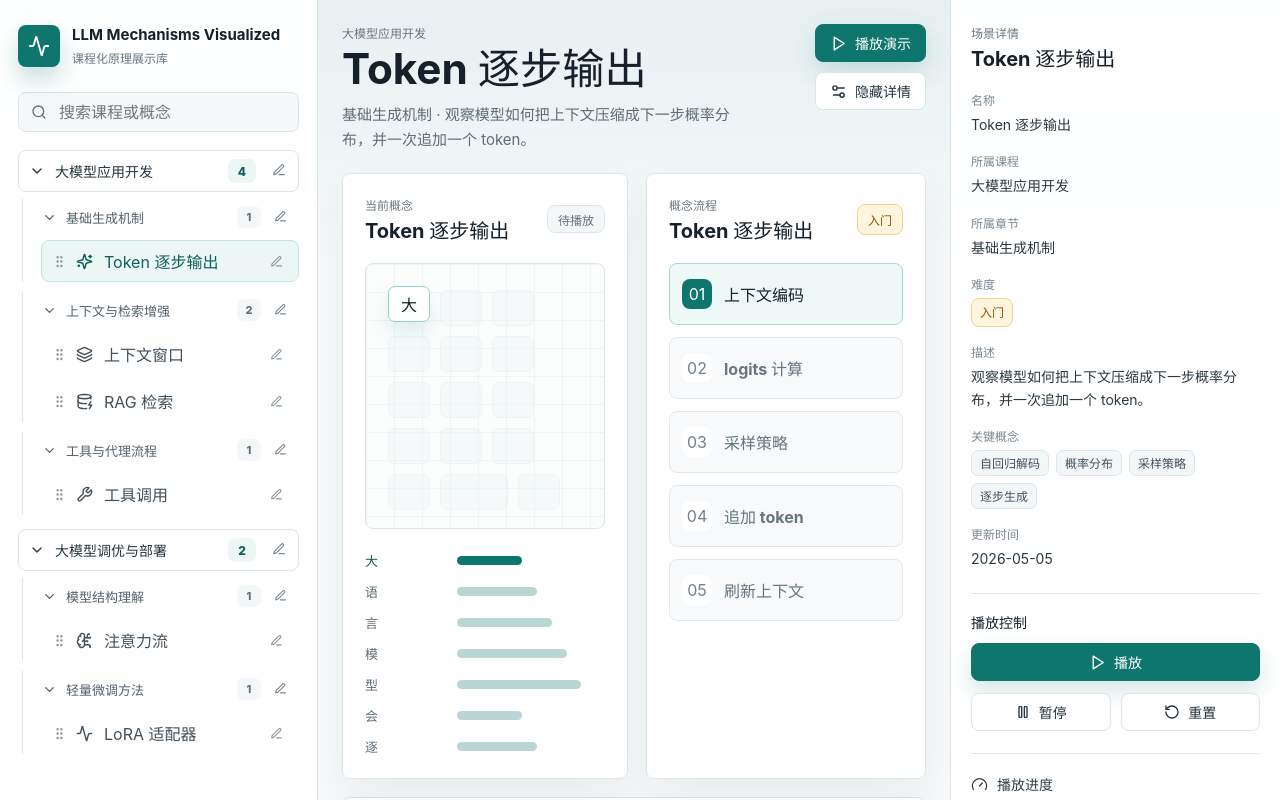
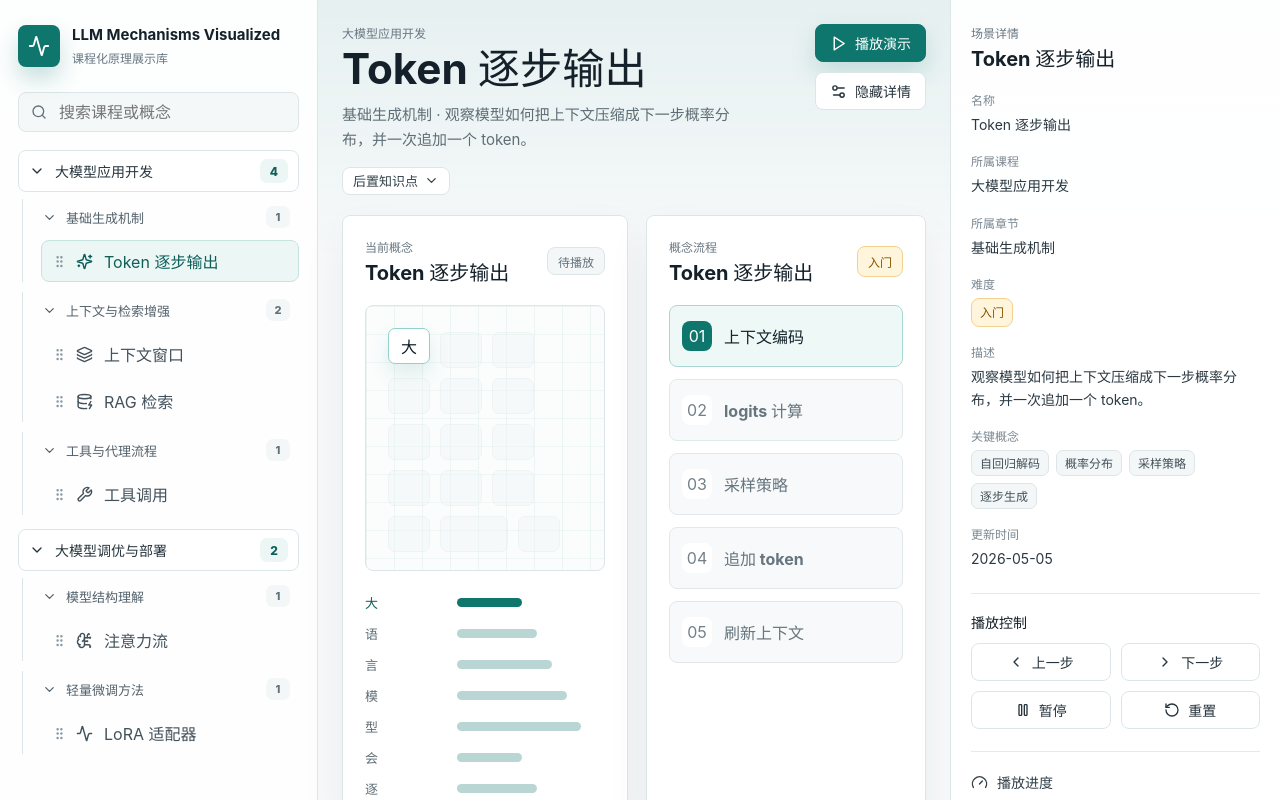
Before and after one commit to Jianfeng777/LLM-Mechanisms-Visualized, a React (Vite) app: page / in a window 1280 px wide. Shown: the top 800 px of the page. Built offline with nearby package versions, Linux system fonts and the light colour scheme.

Commit message:
Refine knowledge navigation and playback controls

```diff
--- a/src/main.tsx
+++ b/src/main.tsx
@@ -5,9 +5,9 @@ import {
   BrainCircuit,
   Check,
   ChevronDown,
+  ChevronLeft,
   ChevronRight,
   DatabaseZap,
-  Edit3,
   Gauge,
   GripVertical,
   Info,
@@ -51,12 +51,6 @@ type Course = {
   title: string;
   summary: string;
   chapters: Chapter[];
-};
-
-type LabelOverrides = {
-  courses: Record<string, string>;
-  chapters: Record<string, string>;
-  concepts: Record<string, string>;
 };
 
 const concepts: Record<string, Concept> = {
@@ -227,25 +221,8 @@ const countCourseConcepts = (course: Course) => course.chapters.reduce((total, c
 
 const firstConceptId = defaultCourses[0].chapters[0].conceptIds[0];
 
-function loadLabelOverrides(): LabelOverrides {
-  const saved = localStorage.getItem("llm-label-overrides");
-  if (!saved) return { courses: {}, chapters: {}, concepts: {} };
-
-  try {
-    const parsed = JSON.parse(saved) as Partial<LabelOverrides>;
-    return {
-      courses: parsed.courses || {},
-      chapters: parsed.chapters || {},
-      concepts: parsed.concepts || {}
-    };
-  } catch {
-    return { courses: {}, chapters: {}, concepts: {} };
-  }
-}
-
 function App() {
   const [courses, setCourses] = useState<Course[]>(loadCourseOrder);
-  const [labelOverrides, setLabelOverrides] = useState<LabelOverrides>(loadLabelOverrides);
   const [expandedCourseIds, setExpandedCourseIds] = useState<string[]>(defaultCourses.map((course) => course.id));
   const [expandedChapterIds, setExpandedChapterIds] = useState<string[]>(
     defaultCourses.flatMap((course) => course.chapters.map((chapter) => chapter.id))
@@ -261,9 +238,6 @@ function App() {
   const selectedCourse = courses.find((course) => course.id === selected.courseId) || courses[0];
   const selectedChapter =
     selectedCourse.chapters.find((chapter) => chapter.conceptIds.includes(selected.id)) || selectedCourse.chapters[0];
-  const selectedTitle = labelOverrides.concepts[selected.id] || selected.title;
-  const selectedCourseTitle = labelOverrides.courses[selectedCourse.id] || selectedCourse.title;
-  const selectedChapterTitle = labelOverrides.chapters[selectedChapter.id] || selectedChapter.title;
   const prerequisiteIds = selected.prerequisiteIds || [];
 
   const filteredCourses = useMemo(() => {
@@ -277,16 +251,13 @@ function App() {
             ...chapter,
             conceptIds: chapter.conceptIds.filter((id) => {
               const concept = concepts[id];
-              const courseTitle = labelOverrides.courses[course.id] || course.title;
-              const chapterTitle = labelOverrides.chapters[chapter.id] || chapter.title;
-              const conceptTitle = labelOverrides.concepts[concept.id] || concept.title;
-              return `${courseTitle} ${chapterTitle} ${conceptTitle} ${concept.summary}`.toLowerCase().includes(normalizedQuery);
+              return `${course.title} ${chapter.title} ${concept.title} ${concept.summary}`.toLowerCase().includes(normalizedQuery);
             })
           }))
           .filter((chapter) => chapter.conceptIds.length > 0)
       }))
       .filter((course) => course.chapters.length > 0);
-  }, [courses, labelOverrides, query]);
+  }, [courses, query]);
 
   useEffect(() => {
     const payload = courses.reduce<Record<string, Record<string, string[]>>>((acc, course) => {
@@ -298,10 +269,6 @@ function App() {
     }, {});
     localStorage.setItem("llm-chapter-order", JSON.stringify(payload));
   }, [courses]);
-
-  useEffect(() => {
-    localStorage.setItem("llm-label-overrides", JSON.stringify(labelOverrides));
-  }, [labelOverrides]);
 
   useEffect(() => {
     setCursor(0);
@@ -354,16 +321,19 @@ function App() {
     setIsPlaying(false);
   };
 
-  const renameItem = (type: keyof LabelOverrides, id: string, currentName: string) => {
-    const nextName = window.prompt("请输入新的名称", currentName)?.trim();
-    if (!nextName) return;
-    setLabelOverrides((current) => ({
-      ...current,
-      [type]: {
-        ...current[type],
-        [id]: nextName
-      }
-    }));
+  const goToStep = (index: number) => {
+    setCursor(index);
+    setIsPlaying(false);
+  };
+
+  const stepBackward = () => {
+    setCursor((current) => (current - 1 + selected.timeline.length) % selected.timeline.length);
+    setIsPlaying(false);
+  };
+
+  const stepForward = () => {
+    setCursor((current) => (current + 1) % selected.timeline.length);
+    setIsPlaying(false);
   };
 
   return (
@@ -387,40 +357,24 @@ function App() {
         <nav className="course-list">
           {filteredCourses.map((course) => {
             const isExpanded = expandedCourseIds.includes(course.id) || query.trim().length > 0;
-            const courseTitle = labelOverrides.courses[course.id] || course.title;
             return (
               <section className="course-group" key={course.id}>
                 <button className="course-toggle" onClick={() => toggleCourse(course.id)}>
                   {isExpanded ? <ChevronDown size={16} /> : <ChevronRight size={16} />}
-                  <span>{courseTitle}</span>
+                  <span>{course.title}</span>
                   <small>{countCourseConcepts(course)}</small>
-                </button>
-                <button
-                  className="rename-button course-rename"
-                  onClick={() => renameItem("courses", course.id, courseTitle)}
-                  aria-label={`重命名课程 ${courseTitle}`}
-                >
-                  <Edit3 size={14} />
                 </button>
 
                 {isExpanded && (
                   <div className="chapter-list">
                     {course.chapters.map((chapter) => {
                       const isChapterExpanded = expandedChapterIds.includes(chapter.id) || query.trim().length > 0;
-                      const chapterTitle = labelOverrides.chapters[chapter.id] || chapter.title;
                       return (
                         <section className="chapter-group" key={chapter.id}>
                           <button className="chapter-toggle" onClick={() => toggleChapter(chapter.id)}>
                             {isChapterExpanded ? <ChevronDown size={15} /> : <ChevronRight size={15} />}
-                            <span>{chapterTitle}</span>
+                            <span>{chapter.title}</span>
                             <small>{chapter.conceptIds.length}</small>
-                          </button>
-                          <button
-                            className="rename-button chapter-rename"
-                            onClick={() => renameItem("chapters", chapter.id, chapterTitle)}
-                            aria-label={`重命名章节 ${chapterTitle}`}
-                          >
-                            <Edit3 size={13} />
                           </button>
 
                           {isChapterExpanded && (
@@ -428,7 +382,6 @@ function App() {
                               {chapter.conceptIds.map((conceptId) => {
                                 const concept = concepts[conceptId];
                                 const Icon = iconByConcept[concept.id] || Sparkles;
-                                const conceptTitle = labelOverrides.concepts[concept.id] || concept.title;
                                 return (
                                   <button
                                     className={`concept-link ${concept.id === selected.id ? "active" : ""}`}
@@ -443,18 +396,7 @@ function App() {
                                   >
                                     <GripVertical className="drag-handle" size={15} />
                                     <Icon size={17} />
-                                    <span>{conceptTitle}</span>
-                                    <span
-                                      className="inline-rename"
-                                      onClick={(event) => {
-                                        event.stopPropagation();
-                                        renameItem("concepts", concept.id, conceptTitle);
-                                      }}
-                                      role="button"
-                                      aria-label={`重命名知识点 ${conceptTitle}`}
-                                    >
-                                      <Edit3 size={13} />
-                                    </span>
+                                    <span>{concept.title}</span>
                                   </button>
                                 );
                               })}
@@ -474,21 +416,54 @@ function App() {
       <section className="workspace">
         <header className="topbar">
           <div>
-            <span className="caption">{selectedCourseTitle}</span>
-            <h1>{selectedTitle}</h1>
+            <span className="caption">{selectedCourse.title}</span>
+            <h1>{selected.title}</h1>
             <p>
-              {selectedChapterTitle} · {selected.summary}
+              {selectedChapter.title} · {selected.summary}
             </p>
-            {prerequisiteIds.length > 0 && (
-              <div className="prerequisite-row" aria-label="前置知识点">
+            <div className="knowledge-links" aria-label="知识点关系">
+              {prerequisiteIds.length > 0 && (
+                <div className="prerequisite-row" aria-label="前置知识点">
                 <span>前置知识点</span>
                 {prerequisiteIds.map((id) => (
                   <button key={id} onClick={() => setSelectedId(id)}>
-                    {labelOverrides.concepts[id] || concepts[id].title}
+                    {concepts[id].title}
                   </button>
                 ))}
               </div>
-            )}
+              )}
+              <div className="post-menu">
+                <button className="post-trigger">
+                  后置知识点
+                  <ChevronDown size={15} />
+                </button>
+                <div className="post-course-list">
+                  {courses.map((course) => (
+                    <div className="post-course-item" key={course.id}>
+                      <span>{course.title}</span>
+                      <ChevronRight size={14} />
+                      <div className="post-chapter-list">
+                        {course.chapters.map((chapter) => (
+                          <div className="post-chapter-item" key={chapter.id}>
+                            <span>{chapter.title}</span>
+                            <ChevronRight size={14} />
+                            <div className="post-concept-list">
+                              {chapter.conceptIds
+                                .filter((conceptId) => conceptId !== selected.id)
+                                .map((conceptId) => (
+                                  <button key={conceptId} onClick={() => setSelectedId(conceptId)}>
+                                    {concepts[conceptId].title}
+                                  </button>
+                                ))}
+                            </div>
+                          </div>
+                        ))}
+                      </div>
+                    </div>
+                  ))}
+                </div>
+              </div>
+            </div>
           </div>
           <div className="topbar-actions">
             <button className="primary-button" onClick={() => setIsPlaying(true)}>
@@ -507,7 +482,7 @@ function App() {
             <div className="panel-head">
               <div>
                 <span className="caption">当前概念</span>
-                <h2>{selectedTitle}</h2>
+                <h2>{selected.title}</h2>
               </div>
               <span className={isPlaying ? "status running" : "status"}>{isPlaying ? "播放中" : "待播放"}</span>
             </div>
@@ -531,11 +506,11 @@ function App() {
             </div>
           </section>
 
-          <section className="flow-panel" aria-label={`${selectedTitle} 流程`}>
+          <section className="flow-panel" aria-label={`${selected.title} 流程`}>
             <div className="panel-head">
               <div>
                 <span className="caption">概念流程</span>
-                <h2>{selectedTitle}</h2>
+                <h2>{selected.title}</h2>
               </div>
               <span className="difficulty">{selected.difficulty}</span>
             </div>
@@ -551,7 +526,7 @@ function App() {
           </section>
         </div>
 
-        <section className="timeline-panel" aria-label={`${selectedTitle} 时间线`}>
+        <section className="timeline-panel" aria-label={`${selected.title} 时间线`}>
           <div className="panel-head">
             <div>
               <span className="caption">生成时间线</span>
@@ -563,10 +538,14 @@ function App() {
               const isDone = index < cursor % selected.timeline.length;
               const isCurrent = index === cursor % selected.timeline.length;
               return (
-                <div className={`timeline-step ${isDone ? "done" : ""} ${isCurrent ? "current" : ""}`} key={item}>
+                <button
+                  className={`timeline-step ${isDone ? "done" : ""} ${isCurrent ? "current" : ""}`}
+                  key={item}
+                  onClick={() => goToStep(index)}
+                >
                   <span>{index + 1}</span>
                   <strong>{item}</strong>
-                </div>
+                </button>
               );
             })}
           </div>
@@ -576,19 +555,19 @@ function App() {
       {detailVisible && <aside className="inspector" aria-label="场景详情">
         <section className="scene-detail">
           <span className="caption">场景详情</span>
-          <h2>{selectedTitle}</h2>
+          <h2>{selected.title}</h2>
           <dl>
             <div>
               <dt>名称</dt>
-              <dd>{selectedTitle}</dd>
+              <dd>{selected.title}</dd>
             </div>
             <div>
               <dt>所属课程</dt>
-              <dd>{selectedCourseTitle}</dd>
+              <dd>{selectedCourse.title}</dd>
             </div>
             <div>
               <dt>所属章节</dt>
-              <dd>{selectedChapterTitle}</dd>
+              <dd>{selectedChapter.title}</dd>
             </div>
             <div>
               <dt>难度</dt>
@@ -617,11 +596,15 @@ function App() {
 
         <section className="playback-card">
           <h3>播放控制</h3>
-          <button className="play-button" onClick={() => setIsPlaying(true)}>
-            <Play size={17} />
-            播放
-          </button>
           <div className="playback-actions">
+            <button onClick={stepBackward}>
+              <ChevronLeft size={16} />
+              上一步
+            </button>
+            <button onClick={stepForward}>
+              <ChevronRight size={16} />
+              下一步
+            </button>
             <button onClick={() => setIsPlaying(false)}>
               <Pause size={16} />
               暂停
--- a/src/styles.css
+++ b/src/styles.css
@@ -124,7 +124,7 @@ button {
 
 .course-toggle {
   display: grid;
-  grid-template-columns: 18px 1fr 28px 24px;
+  grid-template-columns: 18px 1fr 28px;
   align-items: center;
   gap: 8px;
   width: 100%;
@@ -135,30 +135,6 @@ button {
   background: #ffffff;
   border: 1px solid #dce5e8;
   border-radius: 8px;
-}
-
-.rename-button {
-  display: inline-grid;
-  place-items: center;
-  width: 26px;
-  height: 26px;
-  color: #7a8790;
-  background: transparent;
-  border: 1px solid transparent;
-  border-radius: 7px;
-}
-
-.rename-button:hover,
-.inline-rename:hover {
-  color: #0f5f59;
-  background: #e8f6f4;
-  border-color: #b9d8d4;
-}
-
-.course-rename {
-  position: absolute;
-  top: 7px;
-  right: 8px;
 }
 
 .course-toggle span {
@@ -194,7 +170,7 @@ button {
 
 .chapter-toggle {
   display: grid;
-  grid-template-columns: 17px 1fr 24px 22px;
+  grid-template-columns: 17px 1fr 24px;
   align-items: center;
   gap: 7px;
   width: 100%;
@@ -205,12 +181,6 @@ button {
   background: transparent;
   border: 1px solid transparent;
   border-radius: 8px;
-}
-
-.chapter-rename {
-  position: absolute;
-  top: 4px;
-  right: 6px;
 }
 
 .chapter-toggle:hover {
@@ -244,7 +214,7 @@ button {
 
 .concept-link {
   display: grid;
-  grid-template-columns: 16px 20px 1fr 24px;
+  grid-template-columns: 16px 20px 1fr;
   align-items: center;
   gap: 8px;
   width: 100%;
@@ -255,16 +225,6 @@ button {
   background: transparent;
   border: 1px solid transparent;
   border-radius: 8px;
-}
-
-.inline-rename {
-  display: inline-grid;
-  place-items: center;
-  width: 24px;
-  height: 24px;
-  color: #8a98a1;
-  border: 1px solid transparent;
-  border-radius: 7px;
 }
 
 .concept-link.active,
@@ -336,11 +296,15 @@ button {
   border: 1px solid #dce5e8;
 }
 
+.knowledge-links,
 .prerequisite-row {
   display: flex;
   flex-wrap: wrap;
   align-items: center;
   gap: 8px;
+}
+
+.knowledge-links {
   margin-top: 14px;
 }
 
@@ -359,6 +323,101 @@ button {
   border-radius: 8px;
   font-size: 13px;
   font-weight: 800;
+}
+
+.post-menu {
+  position: relative;
+}
+
+.post-trigger {
+  display: inline-flex;
+  align-items: center;
+  gap: 6px;
+  min-height: 28px;
+  padding: 0 10px;
+  color: #314049;
+  background: #ffffff;
+  border: 1px solid #dce5e8;
+  border-radius: 8px;
+  font-size: 13px;
+  font-weight: 800;
+}
+
+.post-course-list,
+.post-chapter-list,
+.post-concept-list {
+  position: absolute;
+  z-index: 20;
+  display: none;
+  min-width: 190px;
+  padding: 6px;
+  background: #ffffff;
+  border: 1px solid #dce5e8;
+  border-radius: 8px;
+  box-shadow: 0 18px 42px rgba(31, 45, 52, 0.13);
+}
+
+.post-course-list {
+  top: calc(100% + 8px);
+  left: 0;
+}
+
+.post-menu:hover .post-course-list,
+.post-course-item:hover > .post-chapter-list,
+.post-chapter-item:hover > .post-concept-list,
+.post-menu:focus-within .post-course-list,
+.post-course-item:focus-within > .post-chapter-list,
+.post-chapter-item:focus-within > .post-concept-list {
+  display: grid;
+}
+
+.post-course-item,
+.post-chapter-item {
+  position: relative;
+  display: grid;
+  grid-template-columns: 1fr 16px;
+  align-items: center;
+  gap: 8px;
+  min-height: 34px;
+  padding: 7px 8px;
+  color: #43515a;
+  border-radius: 7px;
+  font-size: 13px;
+  font-weight: 800;
+}
+
+.post-course-item:hover,
+.post-chapter-item:hover {
+  color: #0f5f59;
+  background: #ebf6f5;
+}
+
+.post-chapter-list,
+.post-concept-list {
+  top: -7px;
+  left: calc(100% + 8px);
+}
+
+.post-concept-list {
+  gap: 3px;
+}
+
+.post-concept-list button {
+  min-height: 32px;
+  padding: 0 9px;
+  color: #43515a;
+  text-align: left;
+  background: transparent;
+  border: 1px solid transparent;
+  border-radius: 7px;
+  font-size: 13px;
+  font-weight: 800;
+}
+
+.post-concept-list button:hover {
+  color: #0f5f59;
+  background: #ebf6f5;
+  border-color: #c5e3df;
 }
 
 .caption {
@@ -605,6 +664,8 @@ h3 {
   min-width: 120px;
   color: #7a8790;
   text-align: center;
+  background: transparent;
+  border: 0;
   font-size: 13px;
   font-weight: 700;
 }
@@ -744,7 +805,6 @@ h3 {
   gap: 12px;
 }
 
-.play-button,
 .playback-actions button {
   display: inline-flex;
   align-items: center;
@@ -754,14 +814,6 @@ h3 {
   border-radius: 8px;
   font-size: 14px;
   font-weight: 800;
-}
-
-.play-button {
-  width: 100%;
-  color: #ffffff;
-  background: #0f766e;
-  border: 1px solid #0f766e;
-  box-shadow: 0 10px 24px rgba(15, 118, 110, 0.18);
 }
 
 .playback-actions {
```
